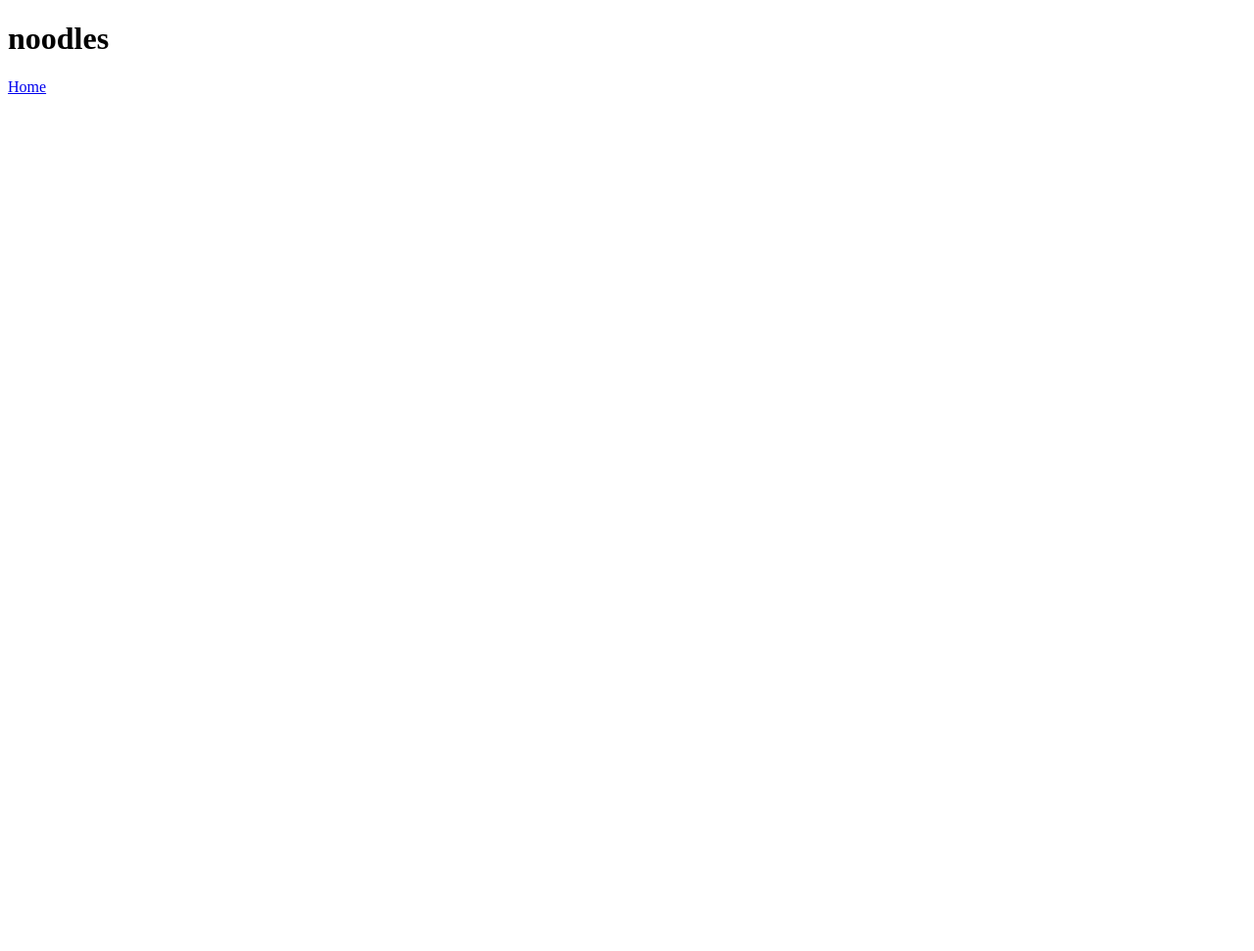
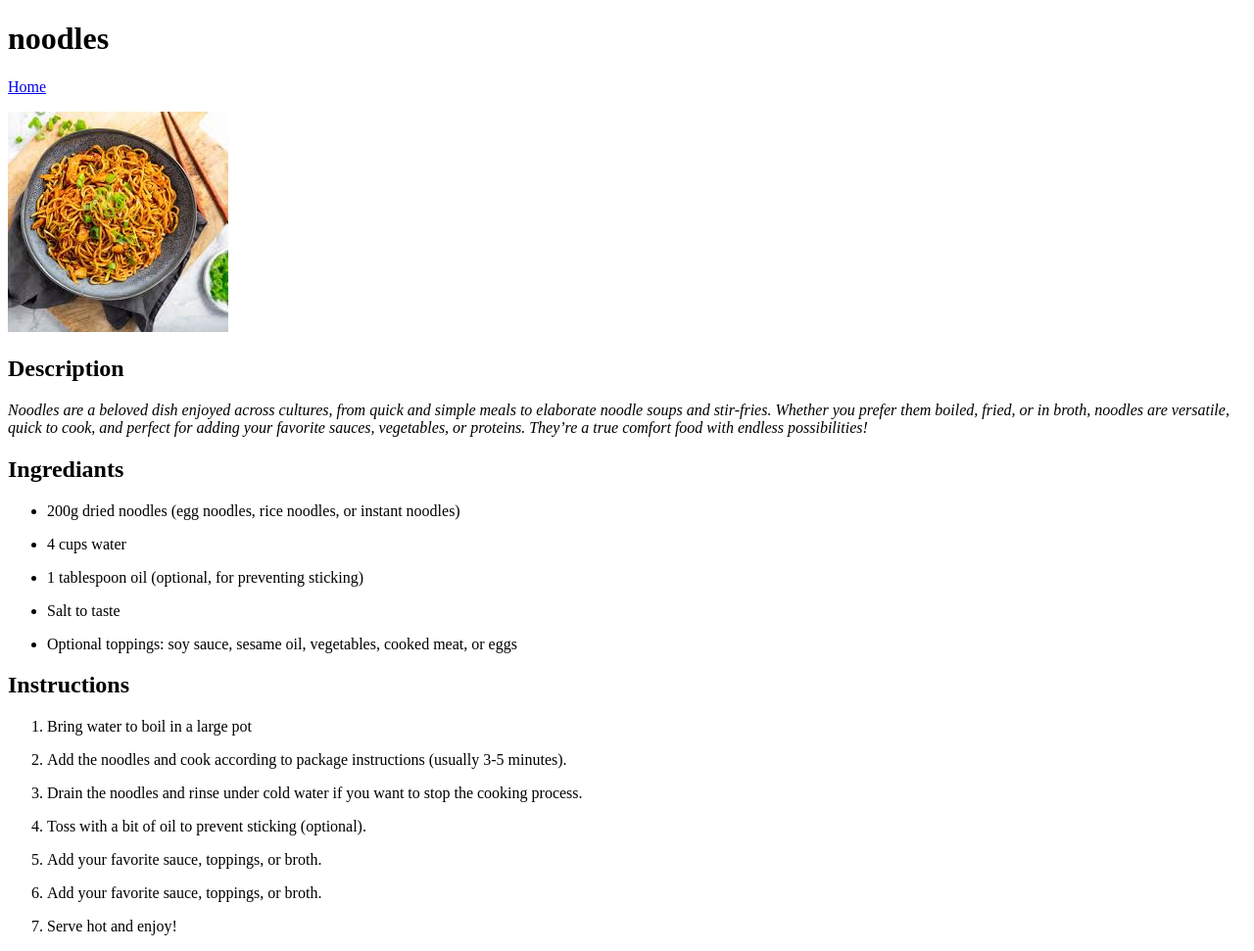
Before and after one commit to charmasv/odin-recipes, a plain HTML site: page recipes/noodles.html in a window 1280 px wide. Shown: the whole page at 98% size. Before the commit the page ends 800 px from the top, so only its background shows below. Drawn offline with Linux system fonts and the light colour scheme.

Commit message:
Added sadza , rice and noodles recipes

```diff
--- a/recipes/noodles.html
+++ b/recipes/noodles.html
@@ -8,5 +8,34 @@
 <body>
     <h1> noodles </h1>
     <a href="../index.html">Home</a>
+
+    <p><img src="./noodles-img.jpg" alt="Fried noodles"> </p>
+
+    <p> <h2> Description</h2></p>
+    <p><em> Noodles are a beloved dish enjoyed across cultures, from quick and simple meals to elaborate noodle soups and stir-fries. Whether you prefer them boiled, fried, or in broth, noodles are versatile, quick to cook, and perfect for adding your favorite sauces, vegetables, or proteins. They’re a true comfort food with endless possibilities!</em></p>
+
+    <p><h2> Ingrediants</h2></p>
+
+    <ul>
+        <p><li> 200g dried noodles (egg noodles, rice noodles, or instant noodles)</li></p>
+        <p><li> 4 cups water</li></p>
+        <p><li> 1 tablespoon oil (optional, for preventing sticking)</li></p>
+        <p><li> Salt to taste</li></p>
+        <p><li> Optional toppings: soy sauce, sesame oil, vegetables, cooked meat, or eggs
+        </li></p>
+    </ul>
+
+    <p><h2> Instructions </h2></p>
+
+    <ol>
+        <p><li> Bring water to boil in a large pot</li></p>
+        <p><li> Add the noodles and cook according to package instructions (usually 3-5 minutes).</li></p>
+        <p><li> Drain the noodles and rinse under cold water if you want to stop the cooking process.</li></p>
+        <p><li> Toss with a bit of oil to prevent sticking (optional).</li></p>
+        <p><li> Add your favorite sauce, toppings, or broth.</li></p>
+        <p><li> Add your favorite sauce, toppings, or broth.</li></p>
+        <p><li> Serve hot and enjoy!</li></p>
+    </ol>
+
 </body>
 </html>
```
Also changed, not shown: index.html (+1 -1 lines), recipes/rice.html (+28 -0 lines), recipes/sadza.html (+28 -3 lines), recipes/noodles-img.jpg (added), recipes/rice-img.jpg (added).
